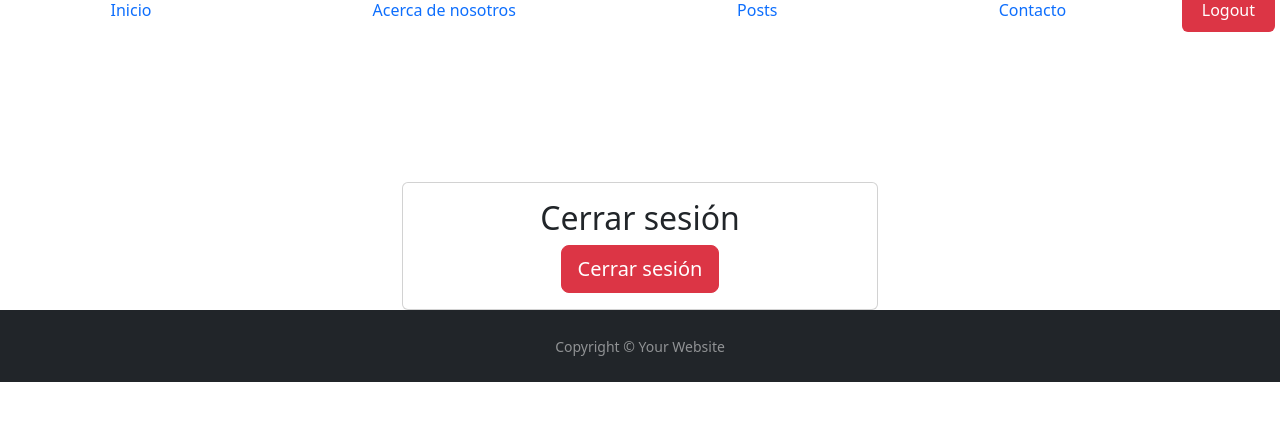
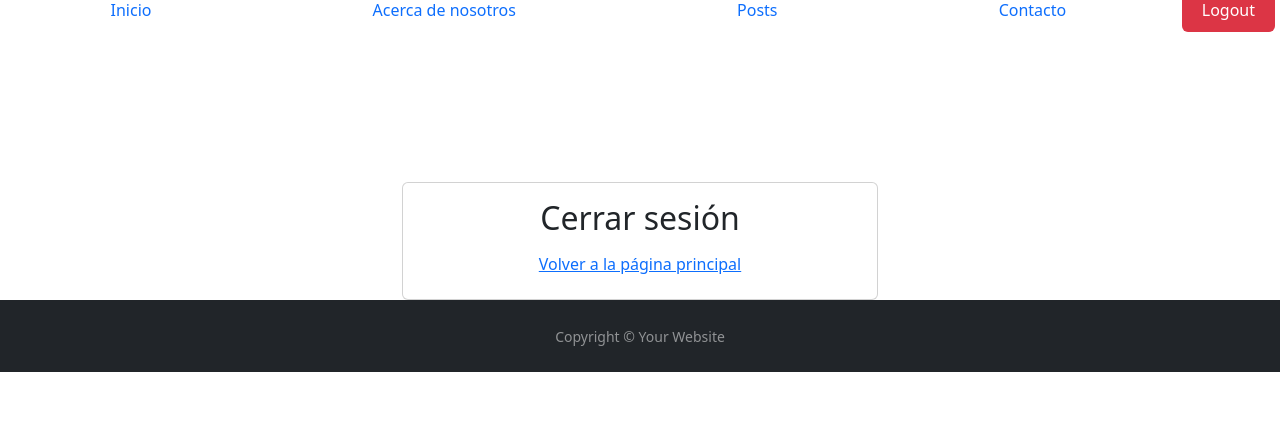
Before and after one commit to Gian1010/Proyecto-Final-, a Django app: template blog/templates/registration/logout.html in a window 1280 px wide. Shown: the part 248-669 px from the top of the page. Run offline with Django 5.2, Linux system fonts and the light colour scheme; the template is opened without the code that fills it, so the values that code supplies are empty; a user stored in the database is signed in.

Commit message:
Version5

```diff
--- a/blog/blog/configuraciones/local.py
+++ b/blog/blog/configuraciones/local.py
@@ -107,6 +107,9 @@ AUTH_PASSWORD_VALIDATORS = [
     },
     {
         'NAME': 'django.contrib.auth.password_validation.MinimumLengthValidator',
+        'OPTIONS': {
+            'min_length': 8,
+        }
     },
     {
         'NAME': 'django.contrib.auth.password_validation.CommonPasswordValidator',
--- a/blog/templates/registration/logout.html
+++ b/blog/templates/registration/logout.html
@@ -14,12 +14,14 @@
                     </div>
                 {% endfor %}
             </div>
-            <form method="POST" action="{% url 'apps.usuario:logout' %}">
-                {% csrf_token %}
-                <div class="text-center">
-                    <button type="submit" class="btn btn-danger btn-lg">Cerrar sesión</button>
-                </div>
-            </form>
+            {% if not user.is_authenticated %}
+                <form method="POST" action="{% url 'apps.usuario:logout' %}">
+                    {% csrf_token %}
+                </form>
+            {% endif %}
+            <div class="text-center">
+                <a href="{% url 'index' %}" class="btn btn-link">Volver a la página principal</a>
+            </div>
         </div>
     </div>
 </div>
```
